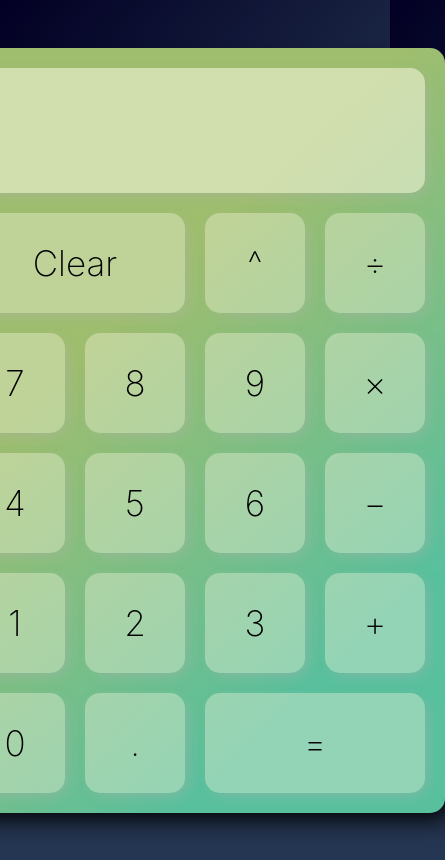
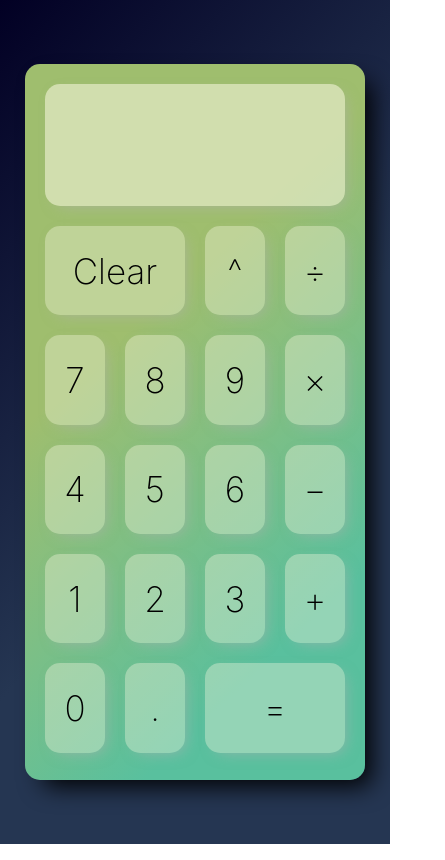
Before and after one commit to pfishe13/calculator, a plain HTML site: page index.html in a window 390 px wide. Both pictures are taken after a click on the element "Clear". Shown: the whole page, 445 px wide, since content can reach past the window. Drawn offline with Linux system fonts and the light colour scheme.

Commit message:
Fix mobile layout issues

```diff
--- a/index.html
+++ b/index.html
@@ -11,11 +11,9 @@
 <body>
 
 <div class="calculator-body">
+    <div class="calculator-display calculator-item">
+    </div>
     <div class="calculator-buttons">
-        <div class="calculator-display calculator-item">
-            <div class="calculator-display-long"></div>
-            <div class="calculator-display-short"></div>
-        </div>
         <div id="clear" class="calculator-button calculator-item">Clear</div>
         <div id="power" class="calculator-button calculator-item">^</div>
         <div id="divide" class="calculator-button calculator-item">&#247</div>
--- a/index.js
+++ b/index.js
@@ -64,8 +64,8 @@ let currentInput = {
 }
 
 function updateDisplayValue() {
-    let displayContainerLong = document.querySelector('.calculator-display-long');
-    displayContainerLong.textContent = `${displayValue}`;
+    let displayContainer = document.querySelector('.calculator-display');
+    displayContainer.textContent = `${displayValue}`;
 }
 
 function setEventListener() {
--- a/styles.css
+++ b/styles.css
@@ -1,7 +1,9 @@
 body {
   font-family: -apple-system, BlinkMacSystemFont, "Segoe UI", Roboto, Oxygen,
     Ubuntu, Cantarell, "Open Sans", "Helvetica Neue", sans-serif;
+  margin: 0;
   height: 100vh;
+  width: 100vw;
   display: flex;
   justify-content: center;
   align-items: center;
@@ -11,9 +13,14 @@ body {
     rgba(2, 0, 36, 1) 0%,
     rgba(37, 54, 82, 1) 55%
   );
+  overflow: hidden;
 }
 
 .calculator-body {
+  height: 80%;
+  min-height: 450px;
+  width: 28%;
+  min-width: 300px;
   background: rgb(89, 192, 158);
   background: linear-gradient(
     317deg,
@@ -37,30 +44,30 @@ body {
 
 .calculator-display {
   background-color: #f5f5dc95;
-  height: 125px;
+  height: 18%;
   grid-column: 1 / 5;
   justify-content: right;
   align-items: center;
   font-size: 50px;
   font-weight: 300;
-  padding-right: 25px;
-}
-
-.calculator-display-long {
+  padding: 0 25px;
+  margin-bottom: 20px;
   overflow-x: scroll;
-  overflow-y: hidden;
 }
 
 .calculator-buttons {
+  height: 78%;
+  width: 100%;
   display: grid;
   gap: 20px;
-  grid-template-columns: 100px 100px 100px 100px;
+  grid-template-columns: repeat(4, 1fr);
+  grid-template-rows: auto;
 }
 
 .calculator-button {
   font-size: 35px;
   font-weight: 200;
-  height: 100px;
+  /* height: 100px; */
   background-color: #f5f5dc60;
   justify-content: center;
   align-items: center;
@@ -86,12 +93,12 @@ body {
   grid-column: 1/3;
 }
 
-.calculator-display-long::-webkit-scrollbar {
+/*
+.calculator-display::-webkit-scrollbar {
   display: none;
 }
 
-/* Hide scrollbar for IE, Edge and Firefox */
-.calculator-display-long {
-  -ms-overflow-style: none; /* IE and Edge */
-  scrollbar-width: none; /* Firefox */
-}
+.calculator-display {
+  -ms-overflow-style: none;
+  scrollbar-width: none;
+} */
```
